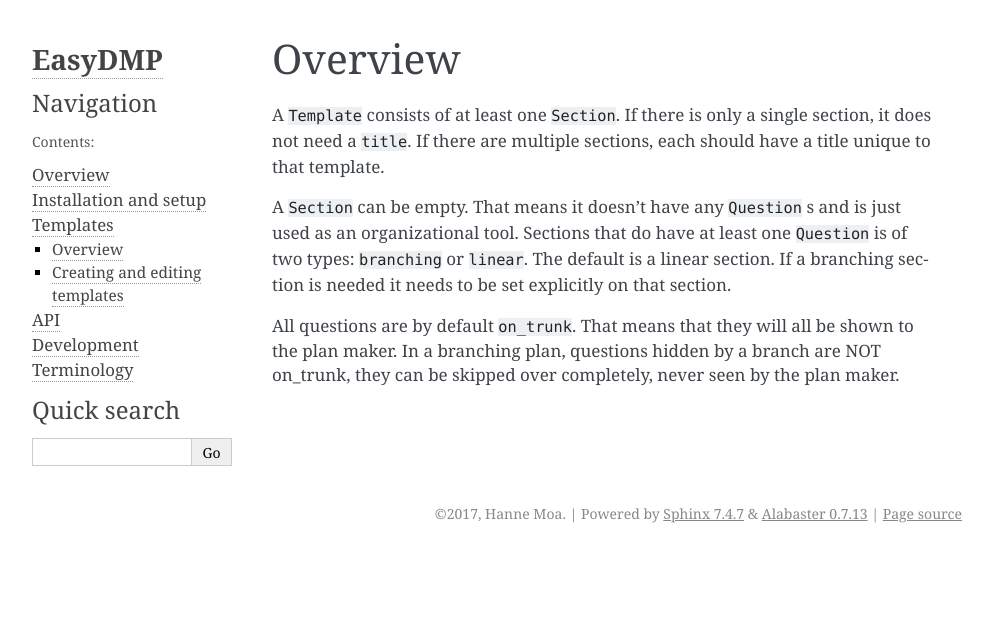
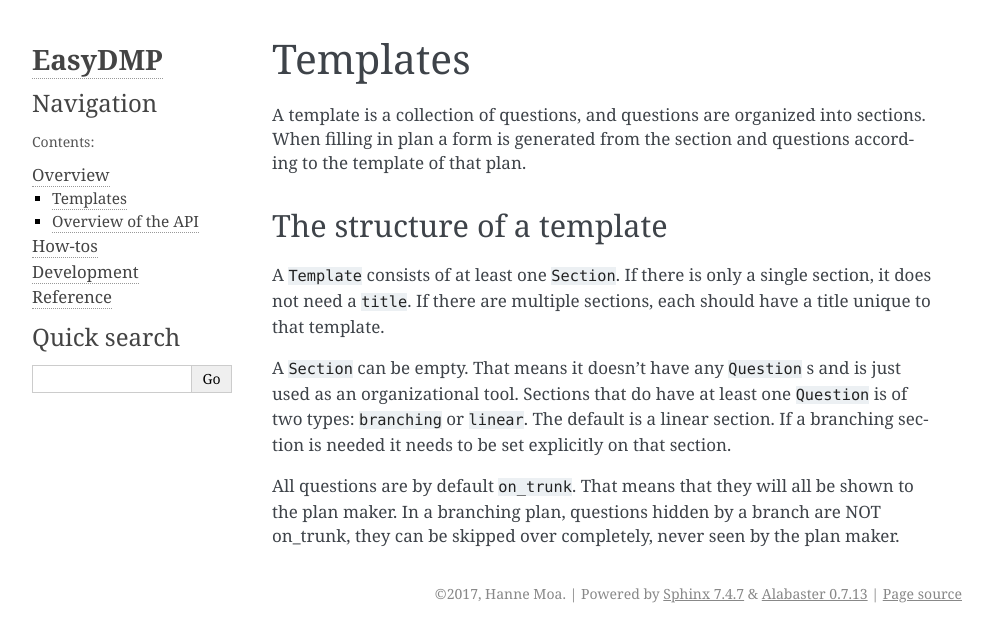
Before and after one commit to hmpf/easydmp, a Sphinx documentation site: the page built from docs/overview/templates.rst, in a window 1280 px wide. Shown: the top 642 px of the page, without its empty margins (148-1141 px from the left). Built offline with Sphinx 7.4.7, drawn with Linux system fonts in a browser that asks for light colours.

Commit message:
Reorganize documentation

```diff
--- /dev/null
+++ b/docs/howtos.rst
@@ -0,0 +1,9 @@
+=======
+How-tos
+=======
+
+.. toctree::
+
+    howtos/installation
+    howtos/creating_templates
+    howtos/api
--- a/docs/api.rst
+++ b/docs/howtos/api.rst
@@ -4,7 +4,6 @@ API
 
 
 .. toctree::
-   api/overview
    api/logging_in
    api/export
    api/import
--- a/docs/index.rst
+++ b/docs/index.rst
@@ -19,11 +19,9 @@ See the :doc:`overview <overview>`.
    :caption: Contents:
 
    overview
-   installation
-   templates
-   api
+   howtos
    development
-   terminology
+   reference
 
 
 
--- a/docs/overview.rst
+++ b/docs/overview.rst
@@ -35,3 +35,8 @@ text in the generated HTML makes sense. It is the responsibilty of
 the researchers making plans to assure that any text written in
 free text fields, like "Notes", makes sense together with the
 canned answers.
+
+.. toctree::
+
+    overview/templates
+    overview/api
--- a/docs/templates/overview.rst
+++ b/docs/overview/templates.rst
@@ -1,6 +1,13 @@
-========
-Overview
-========
+=========
+Templates
+=========
+
+A template is a collection of questions, and questions are organized into
+sections. When filling in plan a form is generated from the section and
+questions according to the template of that plan.
+
+The structure of a template
+===========================
 
 A ``Template`` consists of at least one ``Section``. If there is only a single
 section, it does not need a ``title``. If there are multiple sections, each
--- /dev/null
+++ b/docs/reference.rst
@@ -0,0 +1,7 @@
+=========
+Reference
+=========
+
+.. toctree::
+
+    reference/terminology
```
Also changed, not shown: docs/templates.rst (deleted, +0 -8 lines), docs/howtos/api/export.rst (renamed from docs/api/export.rst), docs/howtos/api/import.rst (renamed from docs/api/import.rst), docs/howtos/api/logging_in.rst (renamed from docs/api/logging_in.rst), docs/howtos/creating_templates.rst (renamed from docs/templates/creating_templates.rst), docs/howtos/installation.rst (renamed from docs/installation.rst), docs/overview/api.rst (renamed from docs/api/overview.rst), docs/reference/terminology.rst (renamed from docs/terminology.rst).
